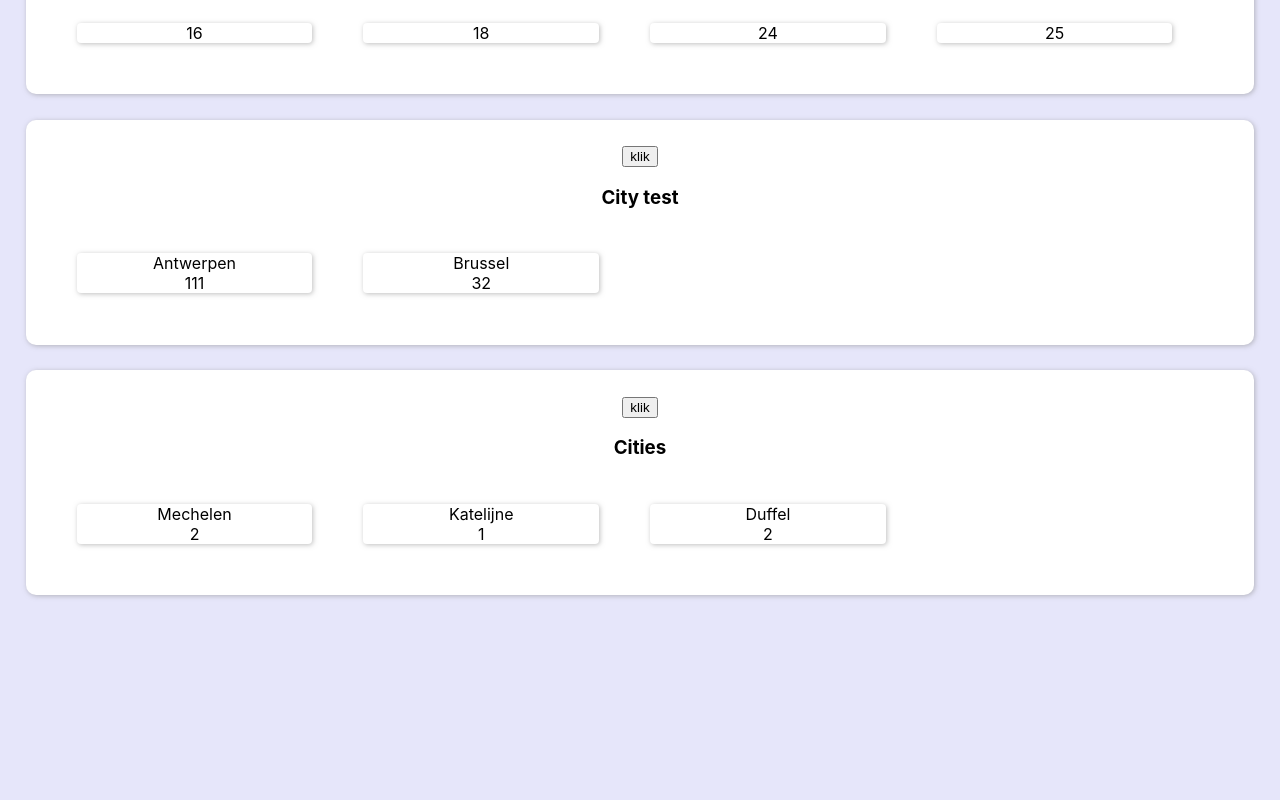
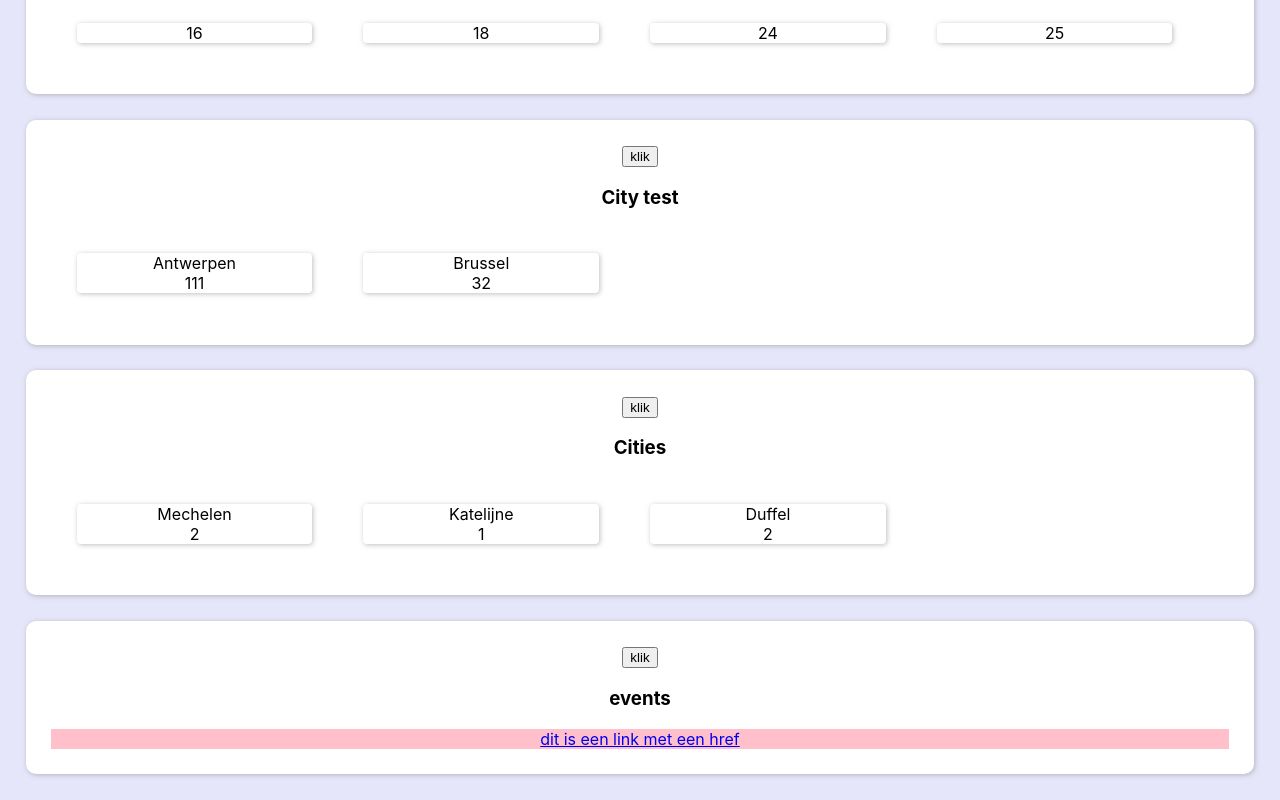
Before and after one commit to SanderLanciers/test2_react, a React (Create React App) app: page / in a window 1280 px wide. Shown: the part 2937-3737 px from the top of the page. Before the commit the page ends 3558 px from the top, so only its background shows below. Built offline with nearby package versions, Linux system fonts and the light colour scheme.

Commit message:
EventDemo with preventDefault

```diff
--- a/src/App.js
+++ b/src/App.js
@@ -5,6 +5,7 @@ import {Cars} from "./components/Cars";
 import {Persons} from "./components/Person";
 import {Cities} from "./components/City";
 import {citiesFromPersonData} from "./utilities/person_utilities";
+import {EventDemo} from "./components/EventDemo";
 
 function App() {
     return (
@@ -21,9 +22,9 @@ function App() {
             <Cities cities={[{name: "Antwerpen", numberOfPersons: 111}, {name: "Brussel", numberOfPersons: 32}]}
                     title="City test"/>
             <Cities cities={citiesFromPersonData(PERSON_DATA)} title="Cities"/>
+            <EventDemo/>
         </div>
-    )
-        ;
+    );
 }
 
 export default App;
--- /dev/null
+++ b/src/components/EventDemo.js
@@ -0,0 +1,13 @@
+import {Section} from "./Section";
+
+export function EventDemo() {
+    return <Section title="events">
+        <div style={{backgroundColor: "pink"}}>
+            <a href="http://google.com"
+                onClick={(e) => {
+                    e.preventDefault();
+                    alert("link is clicked");
+                }}>dit is een link met een href</a>
+        </div>
+    </Section>;
+}
--- a/src/components/Section.js
+++ b/src/components/Section.js
@@ -2,7 +2,10 @@ export function Section(props) {
     const {children, title} = props;
 
     return <div className="section">
-        <button onClick={() => alert("hallo")}>klik</button>
+        <button
+            onClick={(e) => alert(`hallo (${e.clientX}, ${e.clientY})`)}>
+            klik
+        </button>
         <h3>{title}</h3>
         {children}
     </div>;
```
